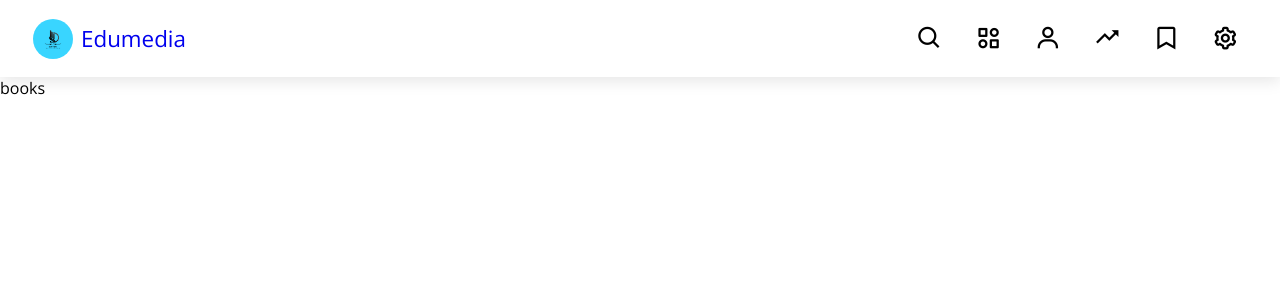
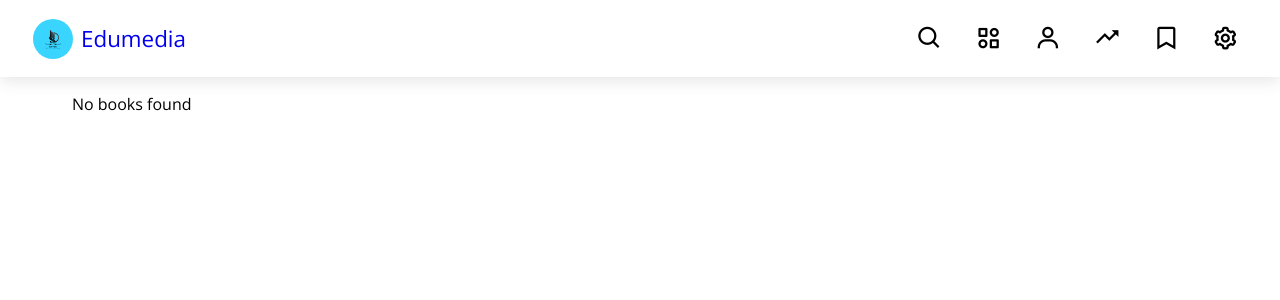
Before and after one commit to Sandeepkumar136/Edumedia, a React (Create React App) app: page /bookmarks in a window 1280 px wide. Shown: the top 300 px of the page. Built offline with nearby package versions, Linux system fonts and the light colour scheme.

Commit message:
add SavedBooksProvider for managing saved books and integrate with Bookmarks and BookCard components

```diff
--- a/src/App.js
+++ b/src/App.js
@@ -1,38 +1,35 @@
-import React from 'react'
-import { BrowserRouter as Router, Routes, Route } from 'react-router-dom';
-import Navbar from './components/contents/Nav/Navbar';
-import './components/ui/Style.css';
-import Home from './components/pages/Home';
-import Authors from './components/pages/Authors';
-import Categories from './components/pages/Categories';
-import Bookmarks from './components/pages/Bookmarks';
-import Trending from './components/pages/Trending';
-import BooksDetails from './components/contents/Home/BooksDetails';
-import { SearchContextProvider } from './components/context/SearchContext';
+import React from "react";
+import { BrowserRouter as Router, Routes, Route } from "react-router-dom";
+import Navbar from "./components/contents/Nav/Navbar";
+import "./components/ui/Style.css";
+import Home from "./components/pages/Home";
+import Authors from "./components/pages/Authors";
+import Categories from "./components/pages/Categories";
+import Bookmarks from "./components/pages/Bookmarks";
+import Trending from "./components/pages/Trending";
+import BooksDetails from "./components/contents/Home/BooksDetails";
+import { SearchContextProvider } from "./components/context/SearchContext";
+import { SavedBooksProvider } from "./components/context/SavedBooksProvider";
 
 const App = () => {
   return (
     <Router>
+      <SavedBooksProvider>
+        <SearchContextProvider>
+          <Navbar />
 
-
-
-      <SearchContextProvider>
-        <Navbar />
-
-
-        <Routes>
-          <Route path='/' element={<Home />} />
-          <Route path='/auth' element={<Authors />} />
-          <Route path='/categories' element={<Categories />} />
-          <Route path='/bookmarks' element={<Bookmarks />} />
-          <Route path='/trends' element={<Trending />} />
-          <Route path='/book/:id' element={<BooksDetails />} />
-        </Routes>
-
-
-      </SearchContextProvider>
+          <Routes>
+            <Route path="/" element={<Home />} />
+            <Route path="/auth" element={<Authors />} />
+            <Route path="/categories" element={<Categories />} />
+            <Route path="/bookmarks" element={<Bookmarks />} />
+            <Route path="/trends" element={<Trending />} />
+            <Route path="/book/:id" element={<BooksDetails />} />
+          </Routes>
+        </SearchContextProvider>
+      </SavedBooksProvider>
     </Router>
-  )
-}
+  );
+};
 
 export default App;
--- a/src/components/contents/Home/BookCard.js
+++ b/src/components/contents/Home/BookCard.js
@@ -1,12 +1,15 @@
 import React from "react";
 import { Link } from "react-router-dom";
 import { LazyLoadImage } from "react-lazy-load-image-component";
-import { motion } from "framer-motion";
+import { color, motion } from "framer-motion";
 import "react-lazy-load-image-component/src/effects/blur.css";
+import { useSavedBooks } from "../../context/SavedBooksProvider";
 
 const BookCard = ({ book }) => {
   // Debugging: Check what data is coming
   console.log("Book Data:", book);
+  const {savedBooks, toggleSaveBook} = useSavedBooks();
+  const isSaved = savedBooks.some((b)=> b.key === book.key);
 
   // Handle cover image fallback
   const coverUrl = book.cover_i
@@ -45,10 +48,12 @@ const BookCard = ({ book }) => {
               {book.title}
             </motion.h3>
             <motion.i
-              className="icon-save bx bx-bookmark"
+              className={`icon-save bx ${isSaved ? "bx-bookmark-minus": "bx-bookmark"}`}
+              style={{color: isSaved ? "red": "black"}}
               initial={{ opacity: 0, scale: 0.5 }}
               animate={{ opacity: 1, scale: 1 }}
               transition={{ duration: 0.4, delay: 0.2 }}
+              onClick={()=> toggleSaveBook(book)}
             ></motion.i>
           </div>
           <p className="auth-name">
--- /dev/null
+++ b/src/components/context/SavedBooksProvider.js
@@ -0,0 +1,41 @@
+import { createContext, useContext, useEffect, useState } from "react";
+
+const SavedBooksContext = createContext();
+
+export const SavedBooksProvider = ({ children }) => {
+  const [savedBooks, setSavedBooks] = useState(() => {
+    // Load saved books from localStorage on initial render
+    try {
+      return JSON.parse(localStorage.getItem("savedBooks")) || [];
+    } catch (error) {
+      console.error("Error parsing saved books from localStorage", error);
+      return [];
+    }
+  });
+
+  useEffect(() => {
+    // Save updated books to localStorage whenever `savedBooks` changes
+    localStorage.setItem("savedBooks", JSON.stringify(savedBooks));
+  }, [savedBooks]);
+
+  const toggleSaveBook = (book) => {
+    setSavedBooks((prevBooks) => {
+      const isSaved = prevBooks.some((b) => b.key === book.key);
+      if (isSaved) {
+        return prevBooks.filter((b) => b.key !== book.key); // Remove book
+      } else {
+        return [...prevBooks, book]; // Add book
+      }
+    });
+  };
+
+  return (
+    <SavedBooksContext.Provider value={{ savedBooks, toggleSaveBook }}>
+      {children}
+    </SavedBooksContext.Provider>
+  );
+};
+
+export const useSavedBooks = () => {
+  return useContext(SavedBooksContext);
+};
--- a/src/components/pages/Bookmarks.js
+++ b/src/components/pages/Bookmarks.js
@@ -1,9 +1,16 @@
 import React from 'react'
+import { useSavedBooks } from '../context/SavedBooksProvider'
+import BookCard from '../contents/Home/BookCard';
 
 const Bookmarks = () => {
+  const {savedBooks} = useSavedBooks();
   return (
-    <div>
-      books
+    <div className='home-card-container' >
+      {savedBooks.length> 0 ? (
+        savedBooks.map((book)=> <BookCard key={book.key} book={book} />)
+      ):(
+        <p>No books found</p>
+      )}
     </div>
   )
 }
```
Also changed, not shown: src/components/ui/Style.scss (+40 -45 lines), 1 other file (tests, documents, lock files or other folders).
